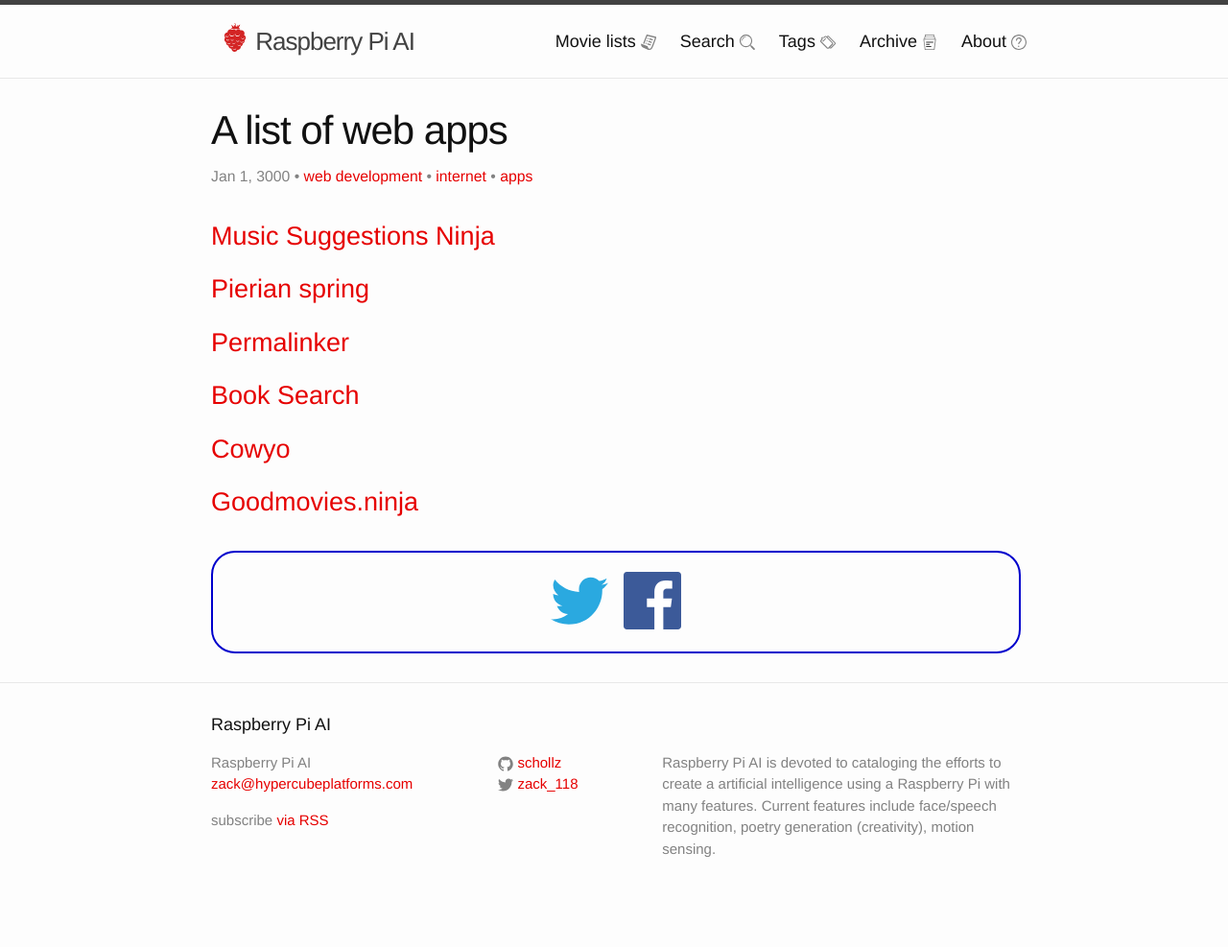
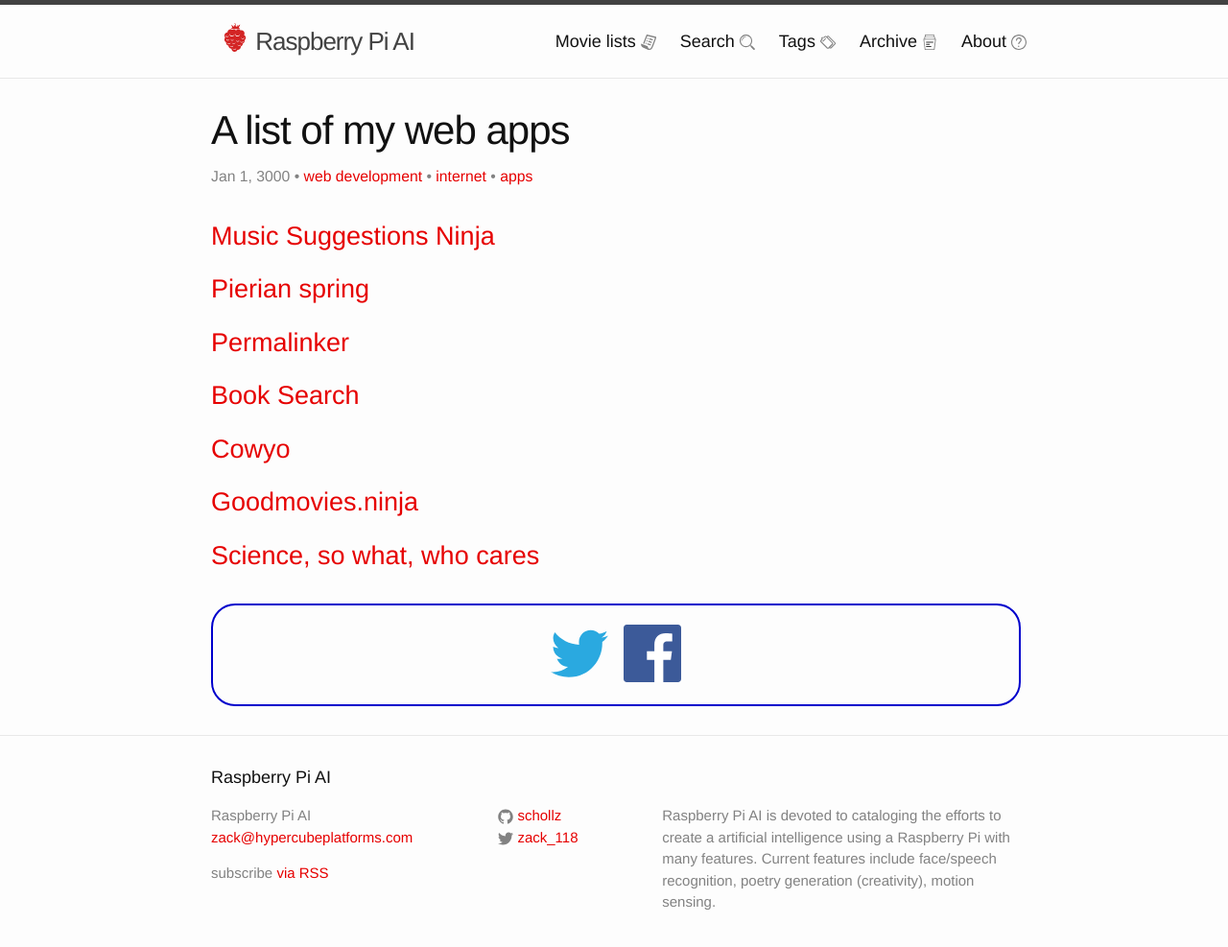
Before and after one commit to schollz/rpiai.com.old, a Jekyll site: the page built from _posts/3000-01-01-list-of-webapps.md, in a window 1280 px wide and 1012 px high. Shown: the top 987 px of the window at 96% size. Built offline with Jekyll 4.4.1, drawn with Linux system fonts in a browser that asks for light colours; Markdown is read by kramdown in place of the engine named in the settings; a script that is not in the unit is left out; comment, search, counter and statistics services are not loaded.

Commit message:
Update 3000-01-01-list-of-webapps.md

```diff
--- a/_posts/3000-01-01-list-of-webapps.md
+++ b/_posts/3000-01-01-list-of-webapps.md
@@ -1,6 +1,6 @@
 ---
 layout: post
-title: A list of web apps
+title: A list of my web apps
 date: 3000-01-01
 comments: true
 tags: [ web development, internet, apps]
@@ -19,3 +19,5 @@ description: A List of my web apps, current, and defunct
 # [Cowyo](http://cowyo.com/about)
 
 # [Goodmovies.ninja](http://goodmovies.ninja/)
+
+# [Science, so what, who cares](http://sciencesowhatwhocares.xyz/)
```
